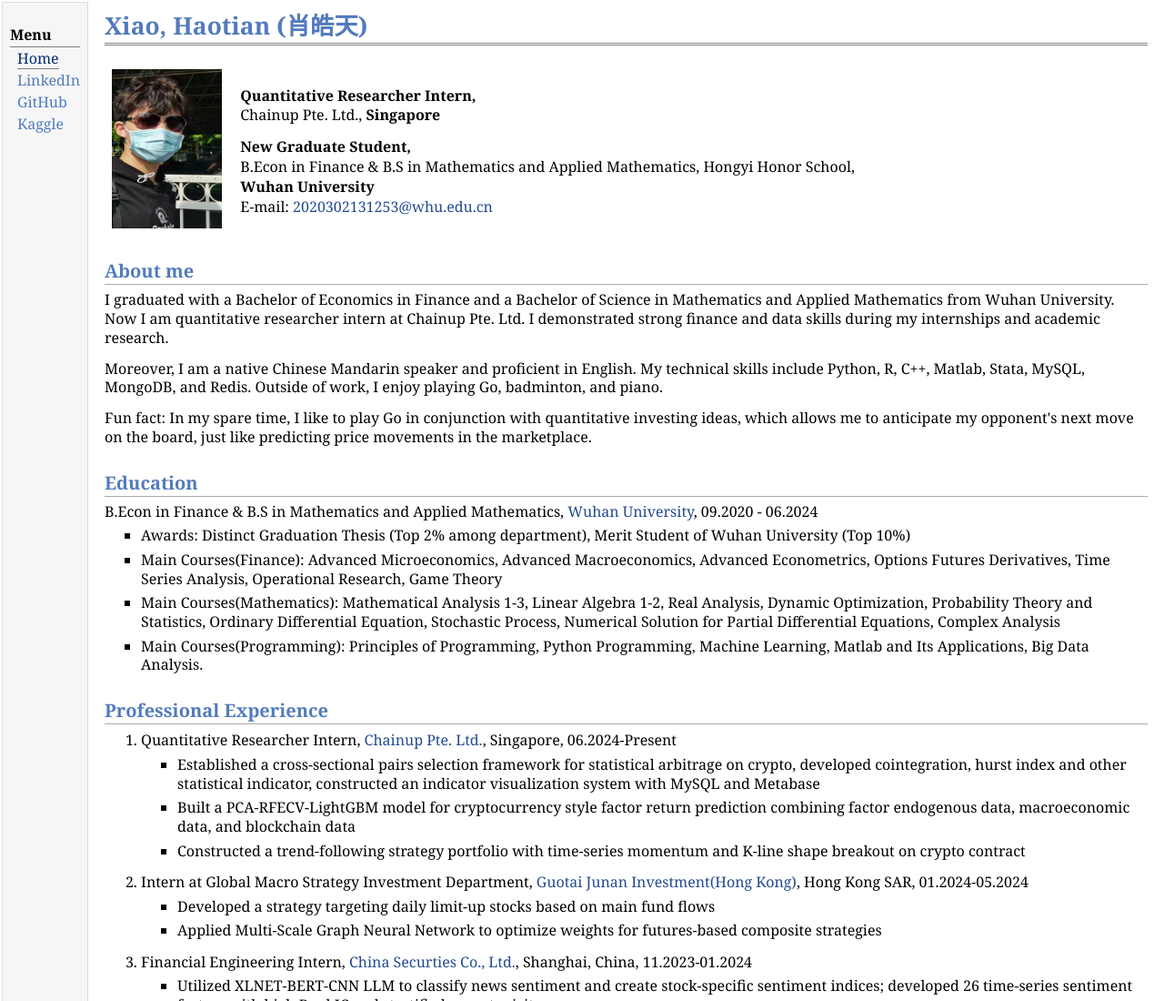
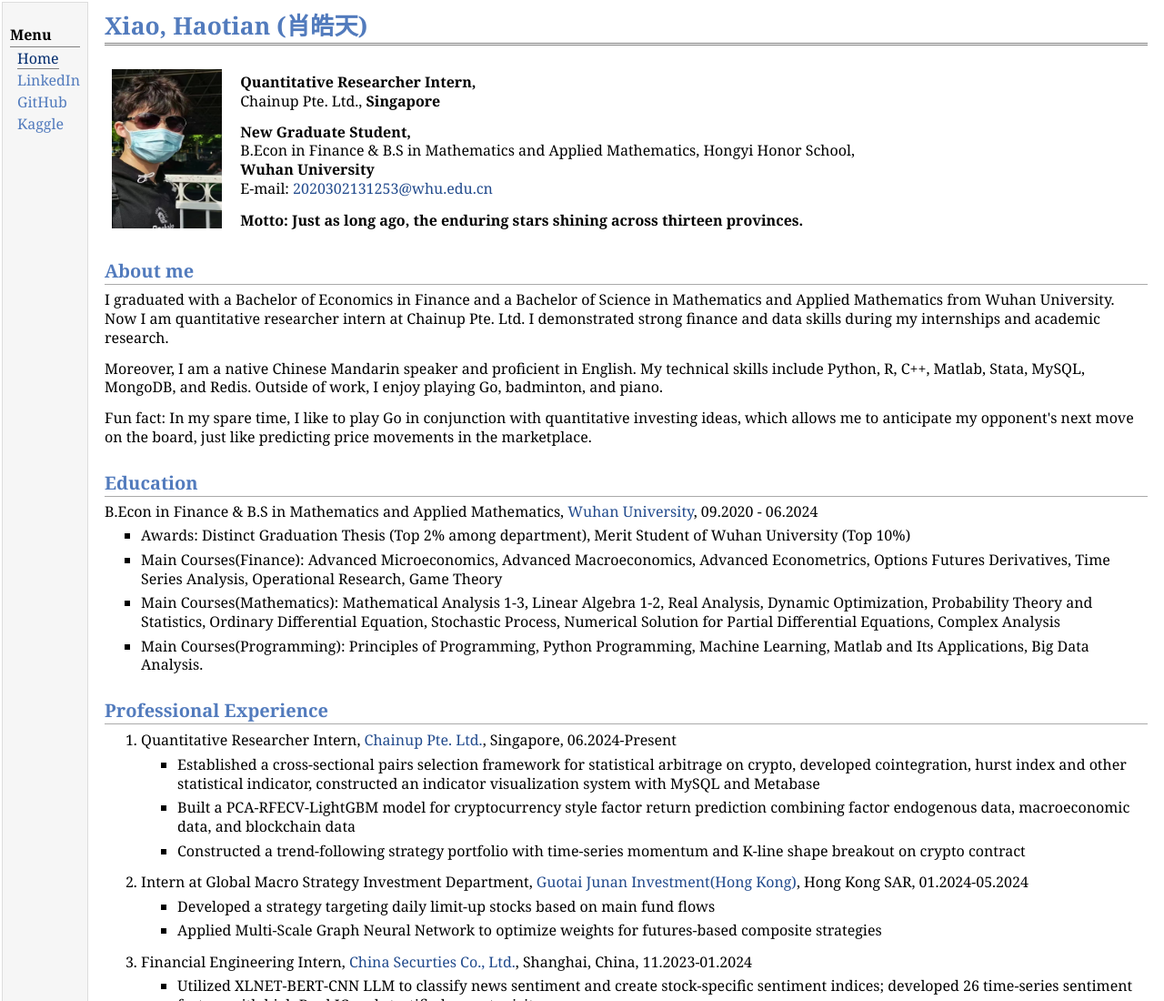
Before and after one commit to LizRiddle0909/lizriddle0909.github.io, a plain HTML site: page index.html in a window 1280 px wide. Shown: the top 1100 px of the page at 91% size. Drawn offline with Linux system fonts and the light colour scheme.

Commit message:
Update index.html

```diff
--- a/index.html
+++ b/index.html
@@ -27,9 +27,12 @@
 <a href="https://htianxiao.github.io/"><img src="photos/bio3.jpg" alt="alt text" width="121px" height="175px" /></a>&nbsp;</td>
 <td align="left"><p><b>Quantitative Researcher Intern, </b> <br />
 Chainup Pte. Ltd., <b>Singapore</b> <br /></p>
-<b>New Graduate Student, </b> <br />
+
+<p><b>New Graduate Student, </b> <br />
 B.Econ in Finance & B.S in Mathematics and Applied Mathematics, Hongyi Honor School, <br /><b>Wuhan University</b> <br />
-E-mail: <a>2020302131253@whu.edu.cn</a>
+E-mail: <a>2020302131253@whu.edu.cn</a></p>
+
+<b>Motto: Just as long ago, the enduring stars shining across thirteen provinces.</b>
 </td></tr></table>
 <h2>About me</h2>
 <p>I graduated with a Bachelor of Economics in Finance and a Bachelor of Science in Mathematics and Applied Mathematics from Wuhan University.  Now I am quantitative researcher intern at Chainup Pte. Ltd.  I demonstrated strong finance and data skills during my internships and academic research.</p>
```
